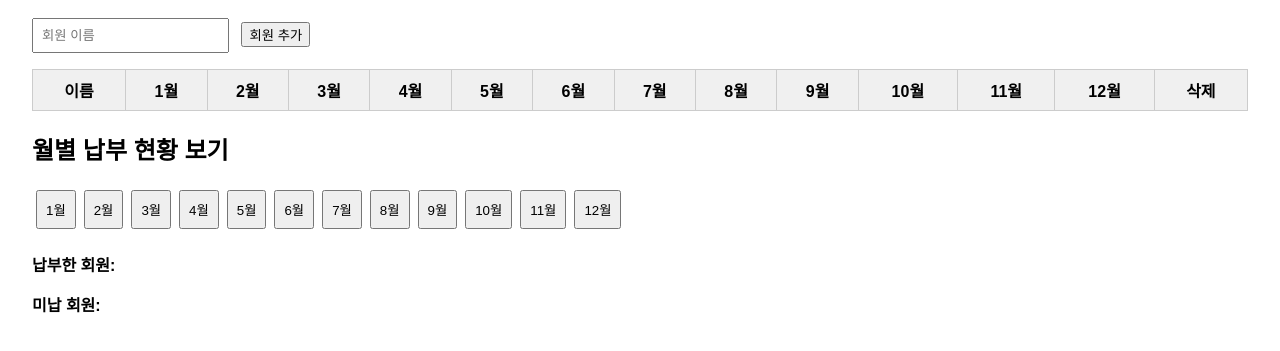
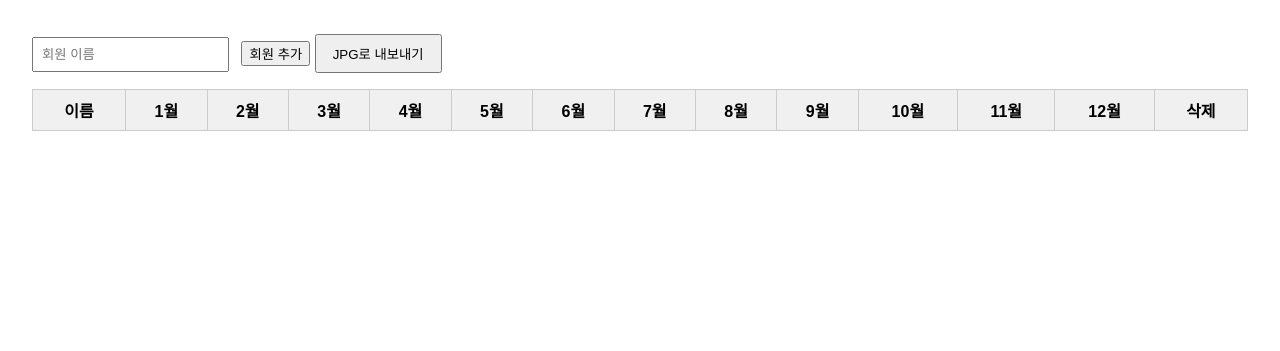
Before and after one commit to nka2000/dues-app, a plain HTML site: page index.html in a window 1280 px wide. Shown: the part 81-432 px from the top of the page. Drawn offline with nearby package versions, Linux system fonts and the light colour scheme.

Commit message:
Add files via upload

```diff
--- a/index.html
+++ b/index.html
@@ -1,3 +1,4 @@
+
 <!DOCTYPE html>
 <html lang="ko">
 <head>
@@ -10,8 +11,8 @@
     th, td { border: 1px solid #ccc; padding: 0.5rem; text-align: center; }
     th { background-color: #f0f0f0; }
     input[type="text"] { padding: 0.5rem; margin-right: 0.5rem; }
-    .month-btn { margin: 0.25rem; padding: 0.5rem; }
     .member-list { margin-top: 1rem; }
+    #downloadBtn { margin-top: 1rem; padding: 0.5rem 1rem; }
   </style>
 </head>
 <body>
@@ -19,19 +20,13 @@
   <div>
     <input type="text" id="nameInput" placeholder="회원 이름" />
     <button onclick="addMember()">회원 추가</button>
+    <button id="downloadBtn" onclick="downloadAsImage()">JPG로 내보내기</button>
   </div>
-  <table id="membersTable"></table>
-
-  <div>
-    <h2>월별 납부 현황 보기</h2>
-    <div id="monthButtons"></div>
-    <div class="member-list">
-      <h3 id="selectedMonthTitle"></h3>
-      <p><strong>납부한 회원:</strong> <span id="paidList"></span></p>
-      <p><strong>미납 회원:</strong> <span id="unpaidList"></span></p>
-    </div>
+  <div id="captureArea">
+    <table id="membersTable"></table>
   </div>
 
+  <script src="https://cdnjs.cloudflare.com/ajax/libs/html2canvas/1.4.1/html2canvas.min.js"></script>
   <script>
     const months = ["1월", "2월", "3월", "4월", "5월", "6월", "7월", "8월", "9월", "10월", "11월", "12월"];
     let members = JSON.parse(localStorage.getItem("members")) || [];
@@ -59,17 +54,6 @@
       });
     }
 
-    function renderMonthButtons() {
-      const container = document.getElementById("monthButtons");
-      months.forEach((month, idx) => {
-        const btn = document.createElement("button");
-        btn.textContent = month;
-        btn.className = "month-btn";
-        btn.onclick = () => showMonthStats(idx);
-        container.appendChild(btn);
-      });
-    }
-
     function togglePayment(memberIdx, monthIdx) {
       members[memberIdx].payments[monthIdx] = !members[memberIdx].payments[monthIdx];
       saveData();
@@ -92,16 +76,16 @@
       renderTable();
     }
 
-    function showMonthStats(monthIdx) {
-      const paid = members.filter(m => m.payments[monthIdx]).map(m => m.name);
-      const unpaid = members.filter(m => !m.payments[monthIdx]).map(m => m.name);
-      document.getElementById("selectedMonthTitle").textContent = `${months[monthIdx]} 납부 현황`;
-      document.getElementById("paidList").textContent = paid.join(", ") || "없음";
-      document.getElementById("unpaidList").textContent = unpaid.join(", ") || "없음";
+    function downloadAsImage() {
+      html2canvas(document.getElementById("captureArea")).then(canvas => {
+        const link = document.createElement("a");
+        link.download = "payment_status.jpg";
+        link.href = canvas.toDataURL("image/jpeg", 1.0);
+        link.click();
+      });
     }
 
     renderTable();
-    renderMonthButtons();
   </script>
 </body>
 </html>
```
